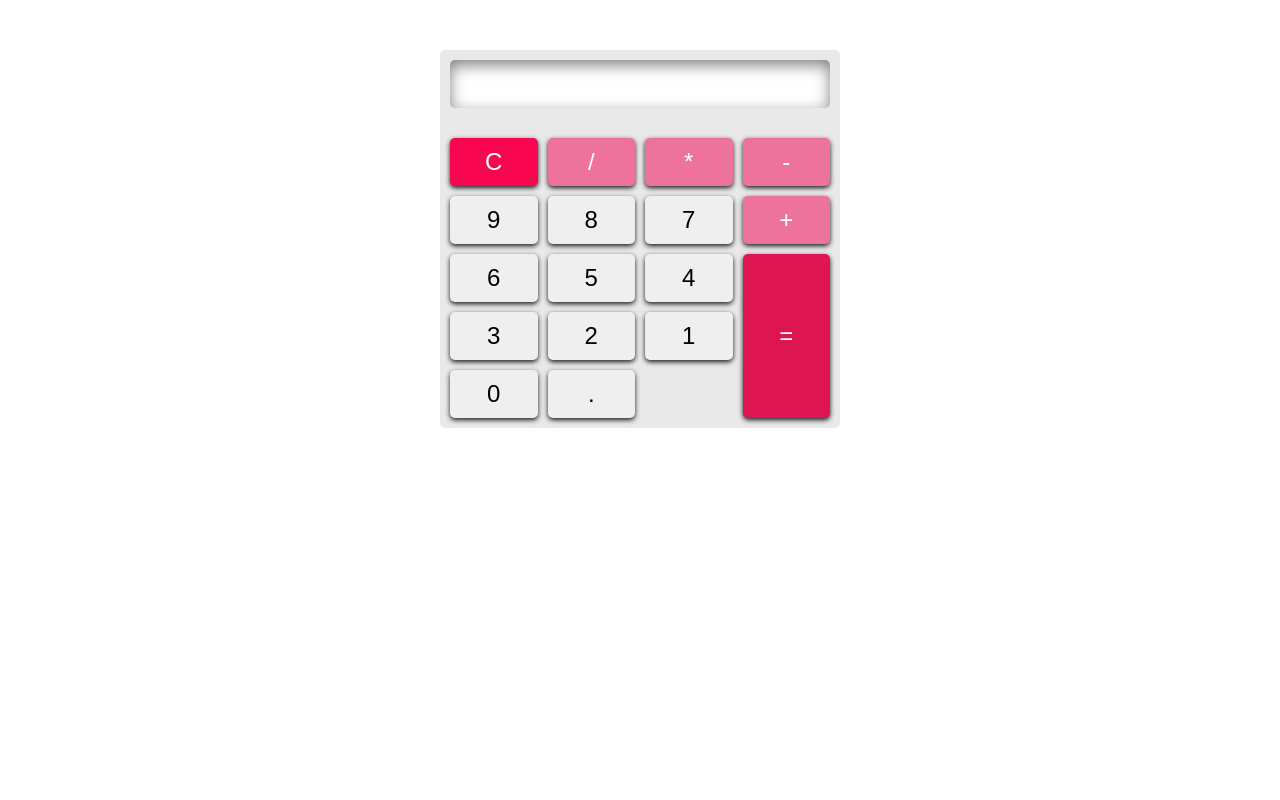
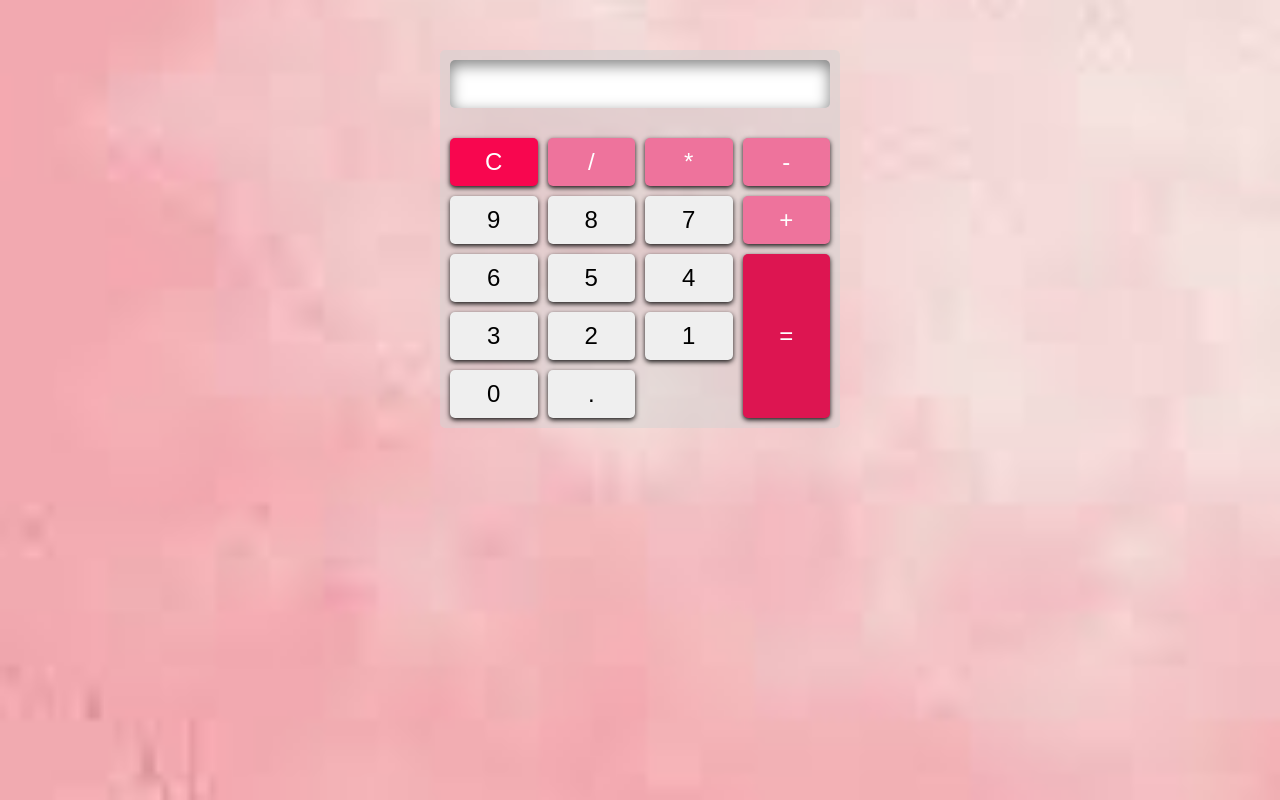
Before and after one commit to anshika0704/simple-calculator, a plain HTML site: page index.html in a window 1280 px wide. Drawn offline with Linux system fonts and the light colour scheme.

Commit message:
Update style.css

```diff
--- a/style.css
+++ b/style.css
@@ -4,7 +4,7 @@
   box-sizing: border-box;
 }
 body{
-  background-image: url(images/download.jpeg);
+  background-image: url('download.jpeg');
   background-size: cover;
   background-position: center;
   background-repeat: no-repeat;
```
